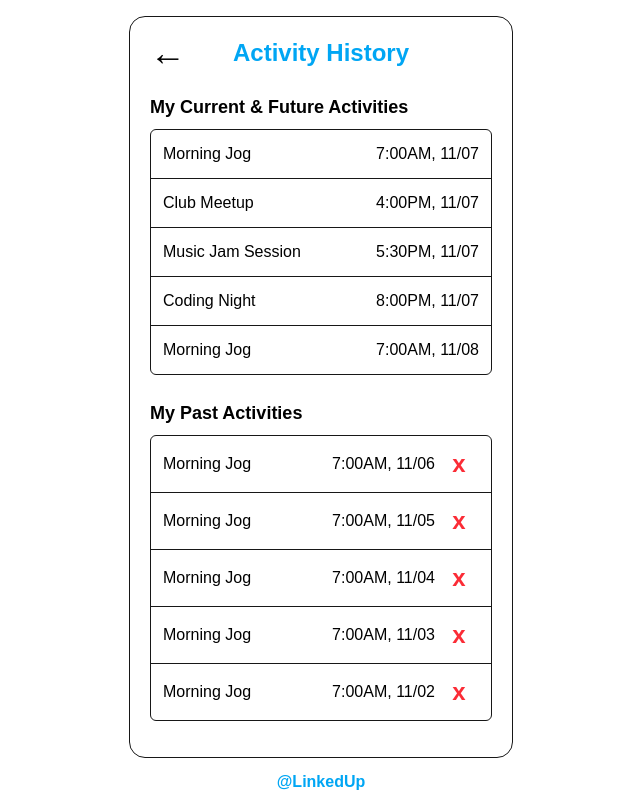
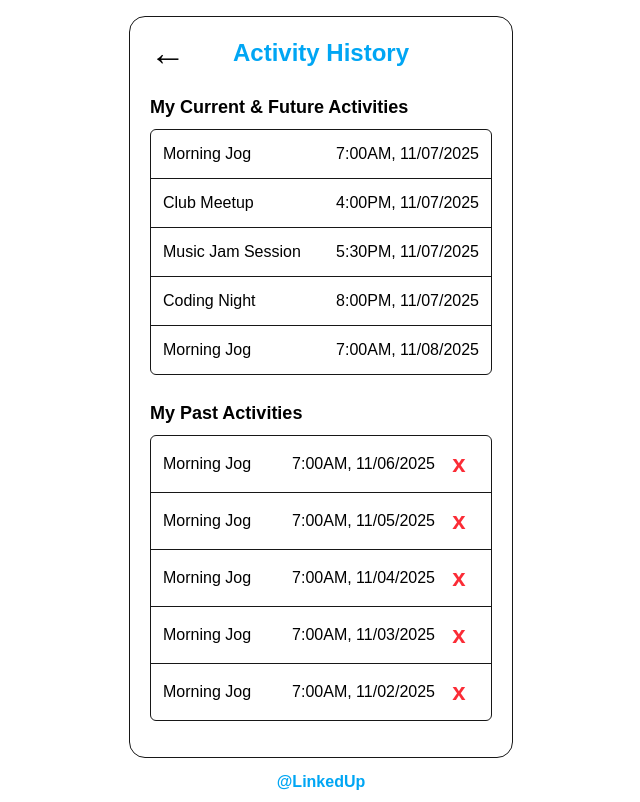
Before and after one commit to JianmingLinUMass/LinkedUp, a Next.js app in the folder linkedup/: page /activity-history in a window 1280 px wide. Shown: the whole page, without its empty margins (319-959 px from the left). Built offline with nearby package versions, Linux system fonts and the light colour scheme.

Commit message:
Modified calendar view a bit to make it display the correct year as well.

```diff
--- a/linkedup/app/activity-history/page.tsx
+++ b/linkedup/app/activity-history/page.tsx
@@ -8,46 +8,46 @@ import { ActivityTable, ActivityTableWithDeleteButton } from '@/schemas/Activity
 
 // Mock data
 const initCurrentAndFutureList: Activity[] = [
-    {title: 'Morning Jog',       time: '7:00AM, 11/07',
+    {title: 'Morning Jog',       time: '7:00AM, 11/07/2025',
      location: 'Amherst', creator: {username: 'user123', avatar: '/lemon_drink.jpeg'},
      attendees: 0, maxAttendees: 5
     },
-    {title: 'Club Meetup',       time: '4:00PM, 11/07',
+    {title: 'Club Meetup',       time: '4:00PM, 11/07/2025',
      location: 'Amherst', creator: {username: 'user123', avatar: '/lemon_drink.jpeg'},
      attendees: 0, maxAttendees: 5
     },
-    {title: 'Music Jam Session', time: '5:30PM, 11/07',
+    {title: 'Music Jam Session', time: '5:30PM, 11/07/2025',
      location: 'Amherst', creator: {username: 'user123', avatar: '/lemon_drink.jpeg'},
      attendees: 0, maxAttendees: 5
     },
-    {title: 'Coding Night',      time: '8:00PM, 11/07',
+    {title: 'Coding Night',      time: '8:00PM, 11/07/2025',
      location: 'Amherst', creator: {username: 'user123', avatar: '/lemon_drink.jpeg'},
      attendees: 0, maxAttendees: 5
     },
-    {title: 'Morning Jog',       time: '7:00AM, 11/08',
+    {title: 'Morning Jog',       time: '7:00AM, 11/08/2025',
      location: 'Amherst', creator: {username: 'user123', avatar: '/lemon_drink.jpeg'},
      attendees: 0, maxAttendees: 5
     },
 ]
 // Mock data
 const initPastList: Activity[] = [
-    {title: 'Morning Jog',       time: '7:00AM, 11/06',
+    {title: 'Morning Jog',       time: '7:00AM, 11/06/2025',
      location: 'Amherst', creator: {username: 'user123', avatar: '/lemon_drink.jpeg'},
      attendees: 1, maxAttendees: 5
     },
-    {title: 'Morning Jog',       time: '7:00AM, 11/05',
+    {title: 'Morning Jog',       time: '7:00AM, 11/05/2025',
      location: 'Amherst', creator: {username: 'user123', avatar: '/lemon_drink.jpeg'},
      attendees: 2, maxAttendees: 5
     },
-    {title: 'Morning Jog',       time: '7:00AM, 11/04',
+    {title: 'Morning Jog',       time: '7:00AM, 11/04/2025',
      location: 'Amherst', creator: {username: 'user123', avatar: '/lemon_drink.jpeg'},
      attendees: 3, maxAttendees: 5
     },
-    {title: 'Morning Jog',       time: '7:00AM, 11/03',
+    {title: 'Morning Jog',       time: '7:00AM, 11/03/2025',
      location: 'Amherst', creator: {username: 'user123', avatar: '/lemon_drink.jpeg'},
      attendees: 4, maxAttendees: 5
     },
-    {title: 'Morning Jog',       time: '7:00AM, 11/02',
+    {title: 'Morning Jog',       time: '7:00AM, 11/02/2025',
      location: 'Amherst', creator: {username: 'user123', avatar: '/lemon_drink.jpeg'},
      attendees: 5, maxAttendees: 5
     },
--- a/linkedup/app/main/page.tsx
+++ b/linkedup/app/main/page.tsx
@@ -10,38 +10,38 @@ import { ActivityTable } from '@/schemas/ActivityRelated';
 
 // Mock data
 const myActivityLst: Activity[] = [
-    {title: 'Morning Jog', time: '7:00AM, 11/07',
+    {title: 'Morning Jog', time: '7:00AM, 11/07/2025',
      location: 'Amherst', creator: {username: 'user123', avatar: '/lemon_drink.jpeg'},
      attendees: 0, maxAttendees: 5},
 
-    {title: 'Club Meetup', time: '4:00PM, 11/08',
+    {title: 'Club Meetup', time: '4:00PM, 11/08/2025',
      location: 'Amherst', creator: {username: 'user123', avatar: '/lemon_drink.jpeg'},
      attendees: 0, maxAttendees: 5
     },
-    {title: 'Music Jam Session', time: '5:30PM, 11/09',
+    {title: 'Music Jam Session', time: '5:30PM, 11/09/2025',
      location: 'Amherst', creator: {username: 'user123', avatar: '/lemon_drink.jpeg'},
      attendees: 0, maxAttendees: 5
     },
-    {title: 'Coding Night', time: '8:00PM, 11/10',
+    {title: 'Coding Night', time: '8:00PM, 11/10/2025',
      location: 'Amherst', creator: {username: 'user123', avatar: '/lemon_drink.jpeg'},
      attendees: 0, maxAttendees: 5
     },
 ]
 // Mock data
 const activityFeedsList: Activity[] = [
-    {title: 'Coffee Chat', time: '5:30PM, 11/06',
+    {title: 'Coffee Chat', time: '5:30PM, 11/06/2025',
      location: 'Amherst', creator: {username: 'user4', avatar: '/orange_tart.jpg'},
      attendees: 0, maxAttendees: 5
     },
-    {title: 'Group Study', time: '8:15PM, 11/06',
+    {title: 'Group Study', time: '8:15PM, 11/06/2025',
      location: 'Amherst', creator: {username: 'user5', avatar: '/orange_tart.jpg'},
      attendees: 0, maxAttendees: 5
     },
-    {title: 'Morning Frisbee', time: '7:30AM, 11/07',
+    {title: 'Morning Frisbee', time: '7:30AM, 11/07/2025',
      location: 'Amherst', creator: {username: 'user6', avatar: '/orange_tart.jpg'},
      attendees: 0, maxAttendees: 5
     },
-    {title: 'Hiking Meetup', time: '9:00AM, 11/07',
+    {title: 'Hiking Meetup', time: '9:00AM, 11/07/2025',
      location: 'Amherst', creator: {username: 'user7', avatar: '/orange_tart.jpg'},
      attendees: 0, maxAttendees: 5
     },
--- a/linkedup/components/CalendarTimeline.tsx
+++ b/linkedup/components/CalendarTimeline.tsx
@@ -8,10 +8,9 @@ type CalendarTimelineProps = {
 };
 
 function parseActivityTime(timeStr: string) {
-  // Parse "7:00AM, 11/07" format
+  // Parse "7:00AM, 11/07/2025" format
   const [time, date] = timeStr.split(', ');
-  const [month, day] = date.split('/');
-  const currentYear = new Date().getFullYear();
+  const [month, day, year] = date.split('/');
 
   // Parse time
   const timeMatch = time.match(/(\d+):(\d+)(AM|PM)/);
@@ -24,7 +23,7 @@ function parseActivityTime(timeStr: string) {
   if (period === 'PM' && hours !== 12) hours += 12;
   if (period === 'AM' && hours === 12) hours = 0;
 
-  return new Date(currentYear, parseInt(month) - 1, parseInt(day), hours, minutes);
+  return new Date(parseInt(year), parseInt(month) - 1, parseInt(day), hours, minutes);
 }
 
 function formatTime(date: Date) {
@@ -109,7 +108,8 @@ export default function CalendarTimeline({ activities }: CalendarTimelineProps)
             {selectedDate.toLocaleDateString('en-US', {
               weekday: 'long',
               month: 'long',
-              day: 'numeric'
+              day: 'numeric',
+              year: 'numeric'
             })}
           </h4>
 
```
